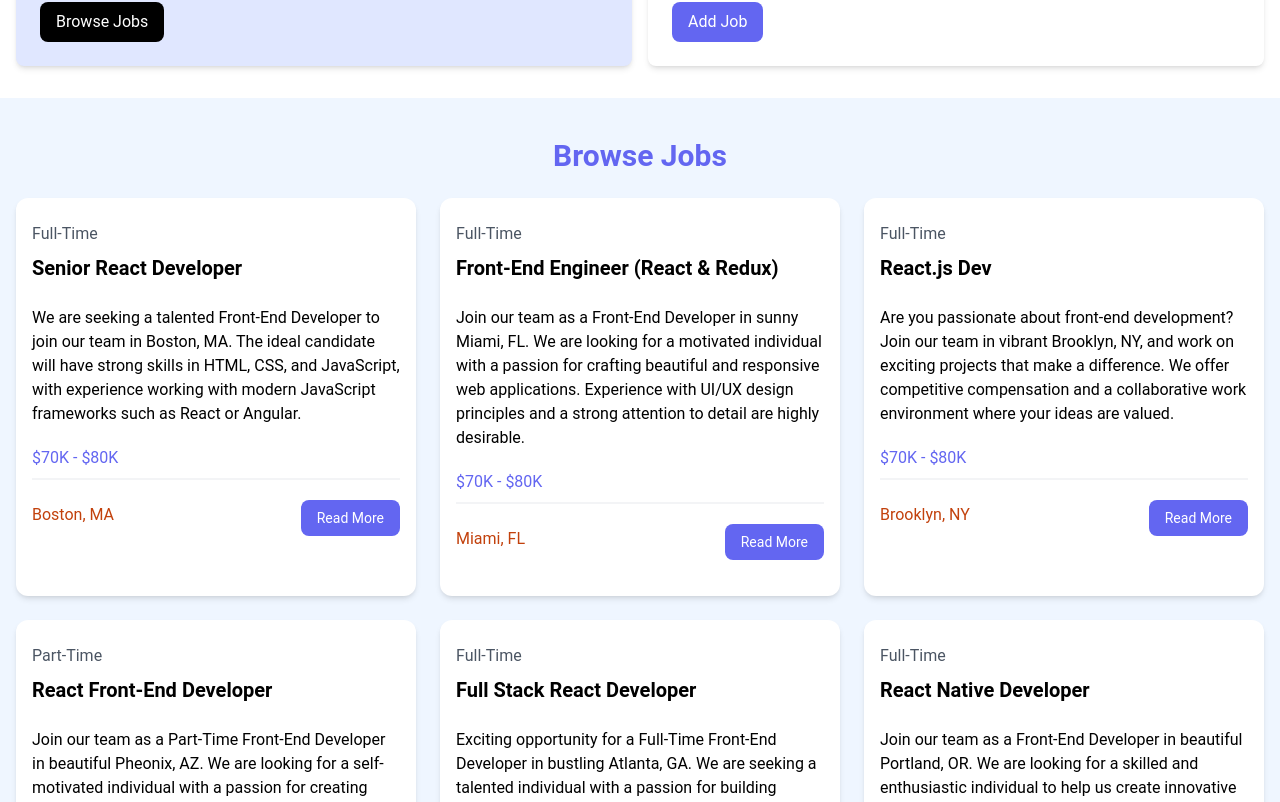
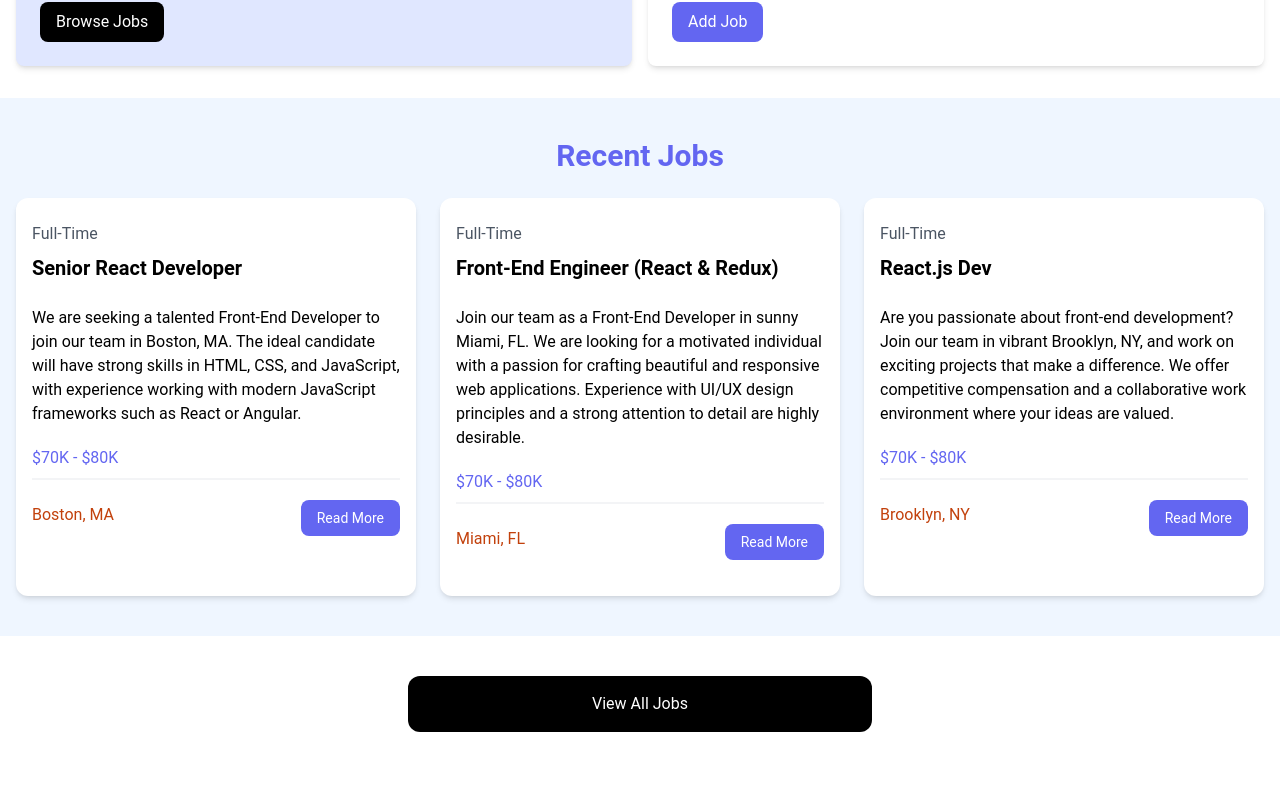
Before and after one commit to coderbarn/reactTutorial2, a React (Vite) app in the folder vite-project-1/: page / in a window 1280 px wide. Shown: the part 511-1313 px from the top of the page. After the commit the page ends 1283 px from the top, so only its background shows below. Built offline with nearby package versions, Linux system fonts and the light colour scheme.

Commit message:
Added ViewAllJobs.jsx

```diff
--- a/vite-project-1/src/App.jsx
+++ b/vite-project-1/src/App.jsx
@@ -2,6 +2,7 @@
 import Hero from "./components/Hero";
 import HomeCards from "./components/HomeCards";
 import JobListings from "./components/JobListings";
+import ViewAllJobs from "./components/ViewAllJobs";
 
 const App = () => {
   // Can only return a single element but you can have as much
@@ -23,15 +24,9 @@
     <Hero title="Become a React Dev Today!" subtitle="Find the React job that fits your skills and needs"/>
     <HomeCards />
     <JobListings />
+    <ViewAllJobs />
 
 
-    <section className="m-auto max-w-lg my-10 px-6">
-      <a
-        href="jobs.html"
-        className="block bg-black text-white text-center py-4 px-6 rounded-xl hover:bg-gray-700"
-        >View All Jobs</a
-      >
-    </section>
 
    </>
   );
--- a/vite-project-1/src/components/JobListings.jsx
+++ b/vite-project-1/src/components/JobListings.jsx
@@ -5,16 +5,17 @@
 const JobListings = () => {
 
   console.log(jobs);
+  const recentJobs = jobs.slice(0,3);
 
   return (
 
     <section className="bg-blue-50 px-4 py-10">
       <div className="container-xl lg:container m-auto">
         <h2 className="text-3xl font-bold text-indigo-500 mb-6 text-center">
-          Browse Jobs
+          Recent Jobs
         </h2>
         <div className="grid grid-cols-1 md:grid-cols-3 gap-6">
-          {jobs.map((job) => (
+          {recentJobs.map((job) => (
 
             <JobListing key={job.id} job={ job } />
 
--- /dev/null
+++ b/vite-project-1/src/components/ViewAllJobs.jsx
@@ -0,0 +1,15 @@
+import React from 'react'
+
+const ViewAllJobs = () => {
+  return (
+    <section className="m-auto max-w-lg my-10 px-6">
+    <a
+      href="jobs.html"
+      className="block bg-black text-white text-center py-4 px-6 rounded-xl hover:bg-gray-700"
+      >View All Jobs</a
+    >
+  </section>
+  )
+}
+
+export default ViewAllJobs
```
